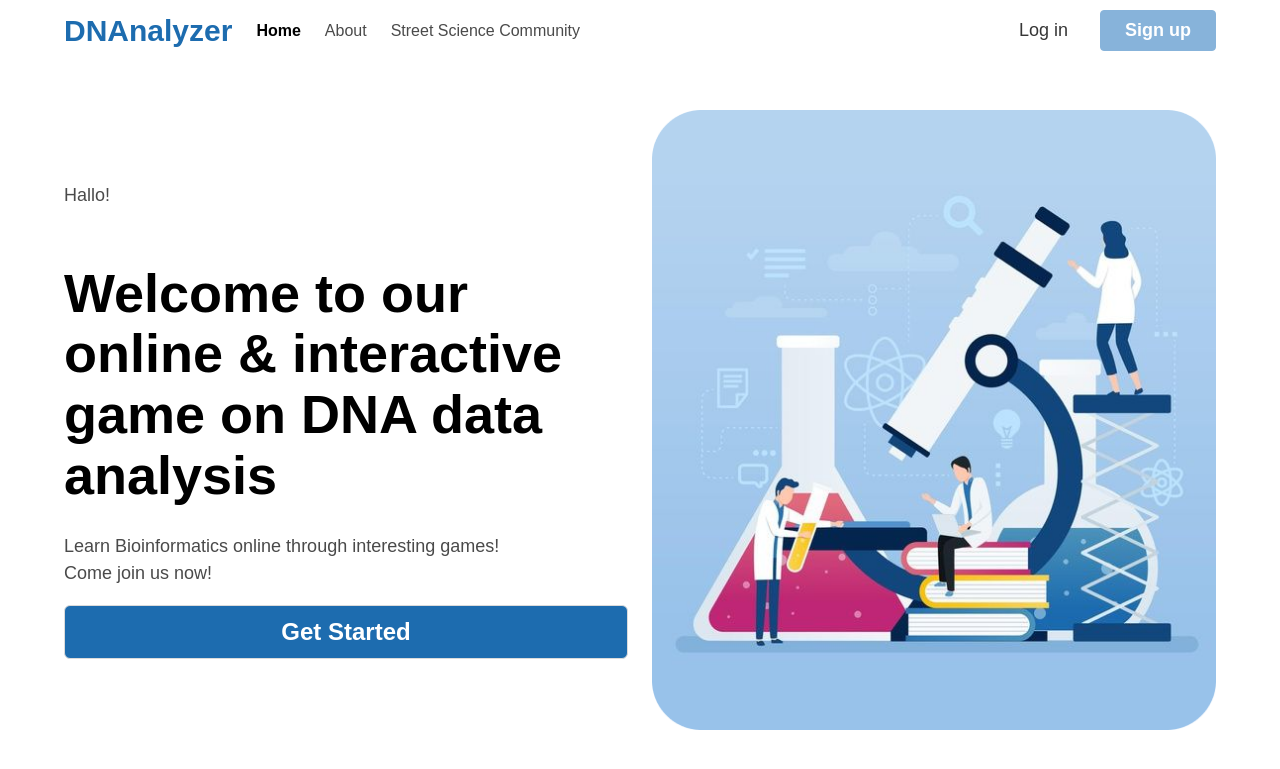
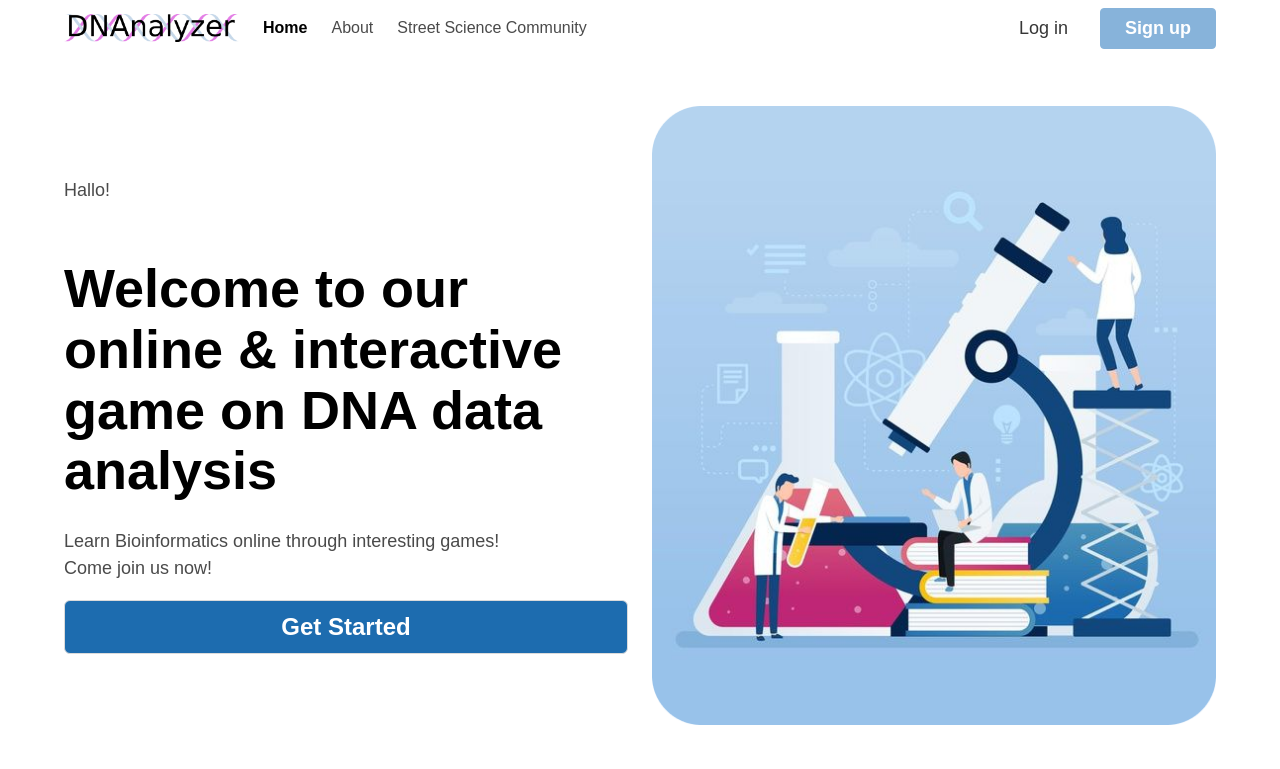
Before and after one commit to StreetScienceCommunity/DNAnalyzer, a Jekyll site: the page built from index.md, in a window 1280 px wide and 900 px high. Shown: the top 769 px of the window. Built offline with Jekyll 4.4.1, drawn with Linux system fonts in a browser that asks for light colours; nearby versions of some CDN libraries.

Commit message:
Change logo from text to original png logo.

```diff
--- a/_includes/default-header.html
+++ b/_includes/default-header.html
@@ -1,7 +1,7 @@
 <nav class="navbar" role="navigation" aria-label="main navigation">
   <div class="navbar-brand">
       <a class="navbar-item logo" href="{{ site.baseurl }}/">
-          DNAnalyzer
+          <img src="{{ site.baseurl }}/images/logo.png" alt="DNAnalyzer">
       </a>
       <a role="button" class="navbar-burger" aria-label="menu" aria-expanded="false"
           data-target="navbarBasicExample">
```
